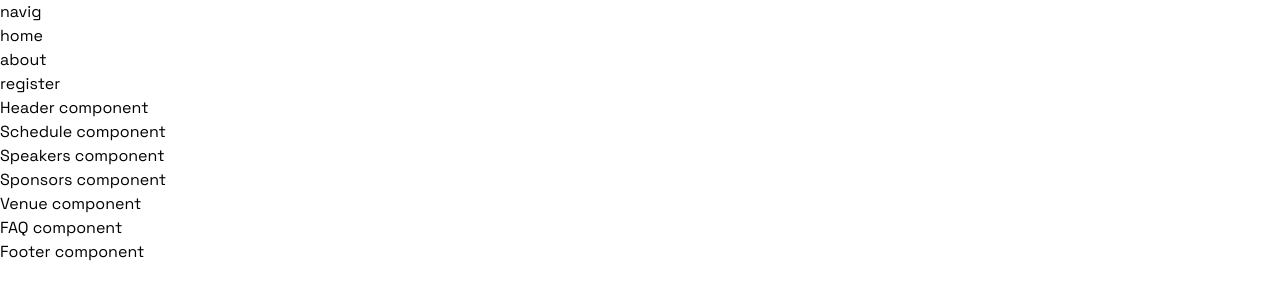
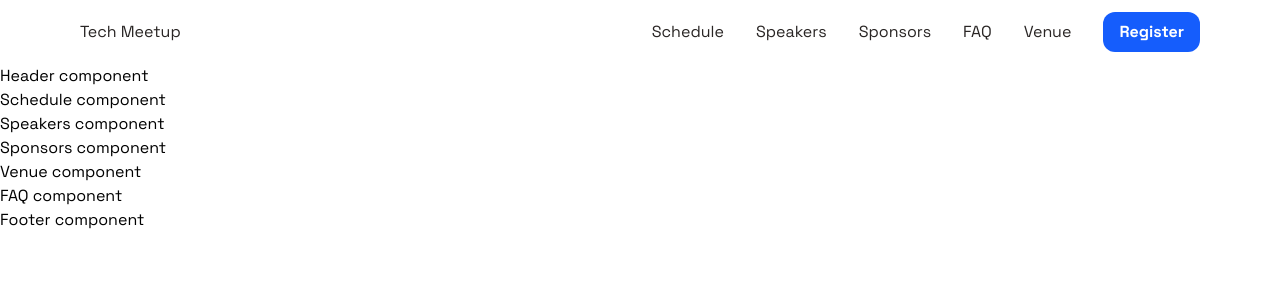
Before and after one commit to olakadasami/innovate-x-landing, an Astro site: page / in a window 1280 px wide. Built offline with nearby package versions, Linux system fonts and the light colour scheme; Astro itself is replaced by a stand-in of ours.

Commit message:
chore: add navbar

```diff
--- /dev/null
+++ b/src/assets/data/navData.ts
@@ -0,0 +1,9 @@
+export const navData = [
+  { href: "/", title: "Logo" },
+  { href: "/schedule", title: "Schedule" },
+  { href: "/speakers", title: "Speakers" },
+  { href: "/sponsors", title: "Sponsors" },
+  { href: "/faq", title: "FAQ" },
+  { href: "/venue", title: "Venue" },
+  { href: "/register", title: "Register" },
+];
--- a/src/components/sections/Navbar.astro
+++ b/src/components/sections/Navbar.astro
@@ -1,10 +1,21 @@
+---
+import { navData } from "../../assets/data/navData";
+const logoData = navData[0];
 ---
 
----
+<nav class="flex justify-between items-center py-3 px-20 text-stone-800">
+    <a href={logoData.href} class="logo">Tech Meetup</a>
+    <ul class="flex space-x-8 items-center">
+        {navData.slice(1, -1).map((item) => (
+            <li>
+                <a href={item.href}>{item.title}</a>
+            </li>
+        ))}
+        <li>
+            <a href={navData[navData.length - 1].href} class="flex items-center px-4 py-2 rounded-xl bg-blue-600 text-white font-bold">
+                {navData[navData.length - 1].title}
+            </a>
+        </li>
+    </ul>
 
-<nav>
-    <ul class="li">navig</ul>
-    <ul class="li">home</ul>
-    <ul class="li">about</ul>
-    <ul class="li">register</ul>
 </nav>
```
